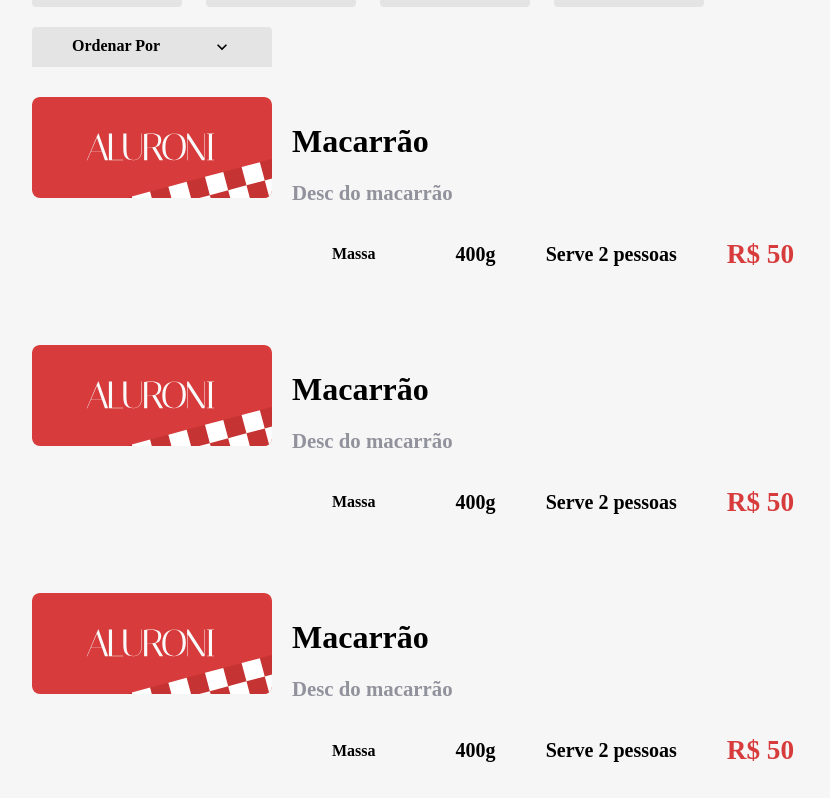
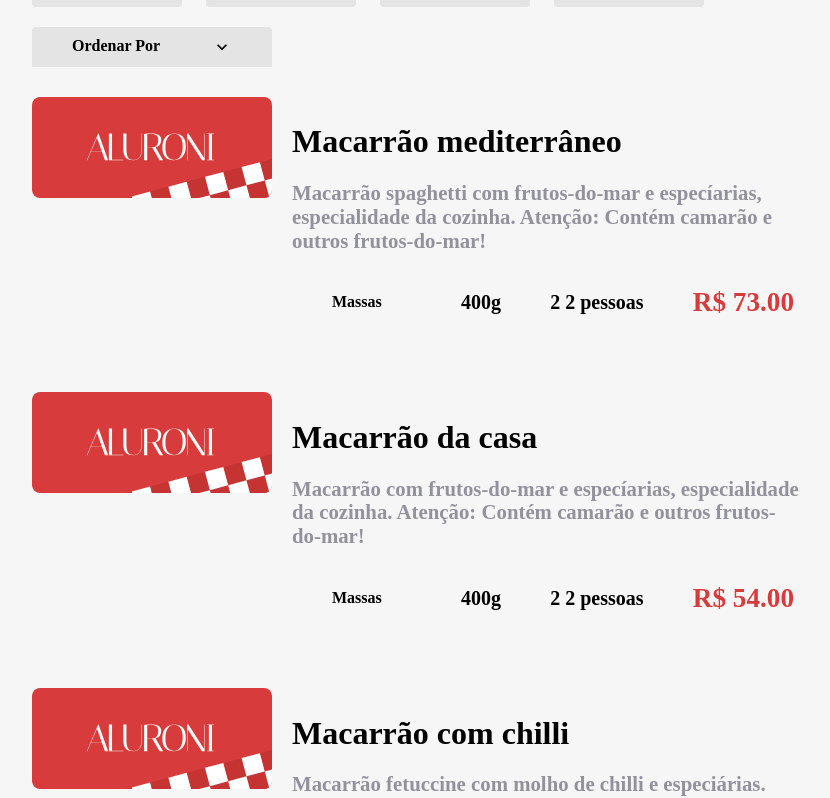
Before and after one commit to PedroCamargo-dev/ArquivosEstaticos-react, a React (Create React App) app: page / in a window 1280 px wide. Shown: the part 687-1485 px from the top of the page, without its empty margins (168-998 px from the left). Built offline with nearby package versions, Linux system fonts and the light colour scheme; the HTML template or start-up script is replaced by a standard one; a web font is replaced by a local one.

Commit message:
Populando cada item

```diff
--- a/src/pages/Cardapio/Itens/Item/index.tsx
+++ b/src/pages/Cardapio/Itens/Item/index.tsx
@@ -1,22 +1,26 @@
 import logo from "assets/logo.svg"
 import styles from "./Item.module.scss"
+import cardapio from "../itens.json";
 
-export default function Item() {
+type Props = typeof cardapio[0];
+
+export default function Item(props: Props) {
+  const { title, description, category, size, serving, price } = props;
   return (
     <div className={styles.item}>
       <div className={styles.item__imagem}>
-        <img src={logo} alt="imagem" />
+        <img src={logo} alt={title} />
       </div>
       <div className={styles.item__descricao}>
         <div className={styles.item__titulo}>
-          <h2>Macarrão</h2>
-          <p>Desc do macarrão</p>
+          <h2>{title}</h2>
+          <p>{description}</p>
         </div>
         <div className={styles.item__tags}>
-          <div className={styles.item__tipo}>Massa</div>
-          <div className={styles.item__porcao}>400g</div>
-          <div className={styles.item__qtdpessoas}>Serve 2 pessoas</div>
-          <div className={styles.item__valor}>R$ 50</div>
+          <div className={styles.item__tipo}>{category.label}</div>
+          <div className={styles.item__porcao}>{size}g</div>
+          <div className={styles.item__qtdpessoas}>{serving} 2 pessoa{serving === 1 ? "" : "s"}</div>
+          <div className={styles.item__valor}>R$ {price.toFixed(2)}</div>
         </div>
       </div>
     </div>
--- a/src/pages/Cardapio/Itens/index.tsx
+++ b/src/pages/Cardapio/Itens/index.tsx
@@ -6,7 +6,7 @@
   return (
     <div className={styles.itens}>
       {cardapio.map(item => (
-        <Item key={item.id} />
+        <Item key={item.id} {...item} />
       ))}
     </div>
   )
```
